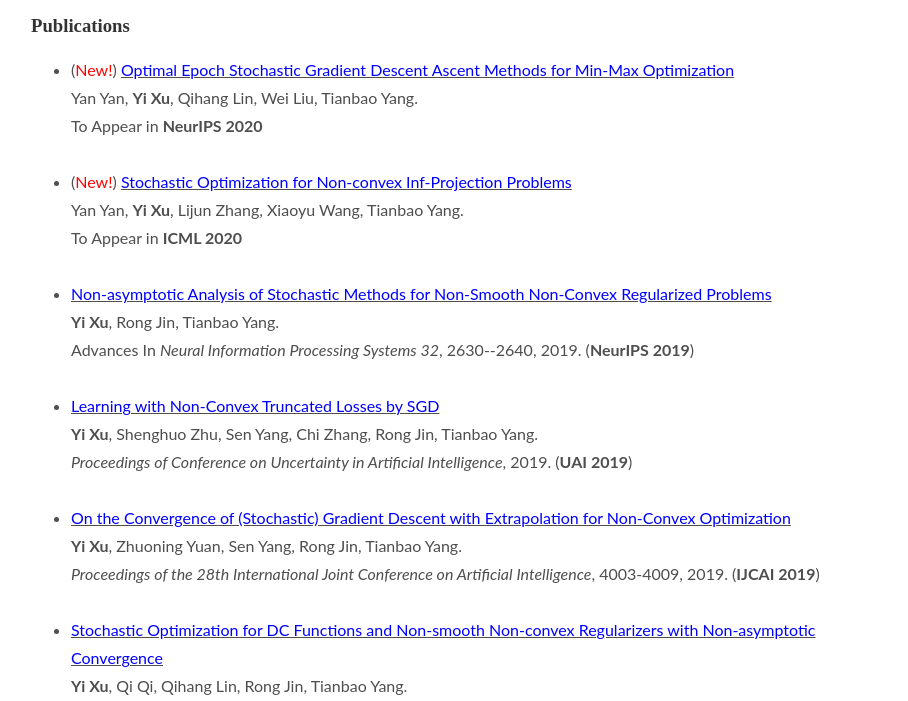
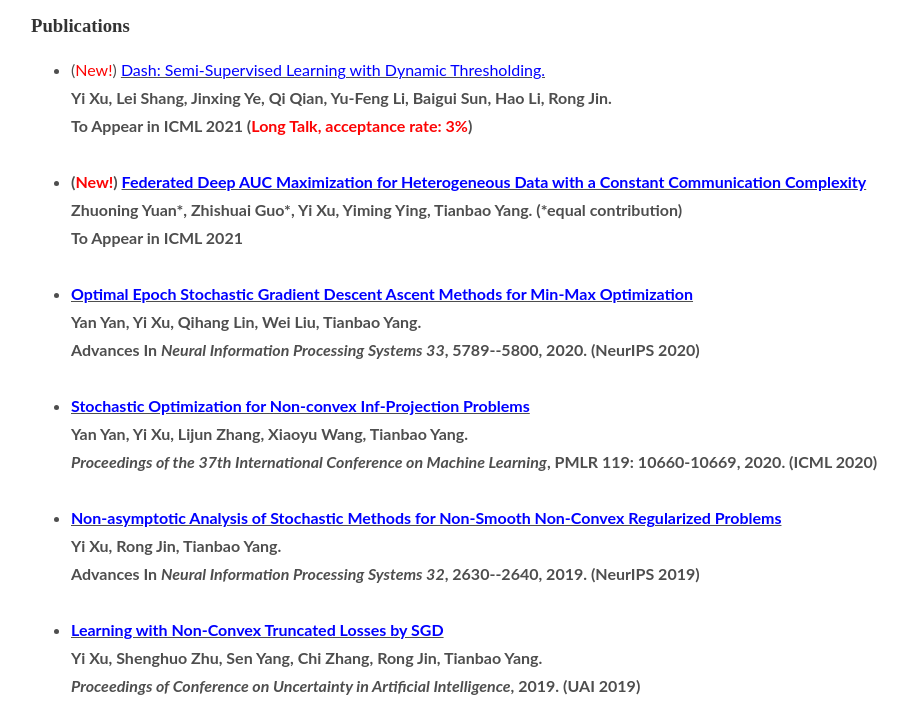
Before and after one commit to yxu71/yxu71.github.io, a plain HTML site: page index.html in a window 1280 px wide. Shown: the part 1161-1862 px from the top of the page, without its empty margins (184-1092 px from the left). Drawn offline with Linux system fonts and the light colour scheme.

Commit message:
Update index.html

```diff
--- a/index.html
+++ b/index.html
@@ -163,18 +163,35 @@
     <h3>Publications</h3>
 <ul>
 
-
 	<li>(<FONT COLOR="#FC0404">New!</font>)
-                <a href="https://arxiv.org/abs/2002.05309"><font color="#0000FF">Optimal Epoch Stochastic Gradient Descent Ascent Methods for Min-Max Optimization</font></a><br>
-                Yan Yan, <b>Yi Xu</b>, Qihang Lin, Wei Liu, Tianbao Yang.<br>
-                To Appear in <b>NeurIPS 2020</b>
+                <a href="https://yxu71.github.io"><font color="#0000FF">Dash: Semi-Supervised Learning with Dynamic Thresholding.</font></a><br>
+                <b>Yi Xu<b>, Lei Shang, Jinxing Ye, Qi Qian, Yu-Feng Li, Baigui Sun, Hao Li, Rong Jin.<br>
+                To Appear in <b>ICML 2021</b> (<FONT COLOR="#FC0404">Long Talk, acceptance rate: 3%</font>)
                 <br><br>
             </li>
 
-<li>(<FONT COLOR="#FC0404">New!</font>)
+		<li>(<FONT COLOR="#FC0404">New!</font>)
+                <a href="https://arxiv.org/abs/2102.04635"><font color="#0000FF">Federated Deep AUC Maximization for Heterogeneous Data with a Constant Communication Complexity</font></a><br>
+                Zhuoning Yuan*, Zhishuai Guo*, <b>Yi Xu<b>, Yiming Ying, Tianbao Yang. (*equal contribution)<br>
+                To Appear in <b>ICML 2021</b>
+                <br><br>
+            </li>
+
+
+
+
+
+	<li>
+                <a href="https://arxiv.org/abs/2002.05309"><font color="#0000FF">Optimal Epoch Stochastic Gradient Descent Ascent Methods for Min-Max Optimization</font></a><br>
+                Yan Yan, <b>Yi Xu</b>, Qihang Lin, Wei Liu, Tianbao Yang.<br>
+                Advances In <em>Neural Information Processing Systems 33</em>, 5789--5800, 2020. (<b>NeurIPS 2020</b>)
+                <br><br>
+            </li>
+
+<li>
         <a href="https://arxiv.org/abs/1908.09941"><font color="#0000FF">Stochastic Optimization for Non-convex Inf-Projection Problems</font></a><br>
         Yan Yan,  <b>Yi Xu</b>, Lijun Zhang, Xiaoyu Wang, Tianbao Yang.<br>
-        To Appear in <b>ICML 2020</b>
+        <em>Proceedings of the 37th International Conference on Machine Learning</em>, PMLR 119: 10660-10669, 2020. (<b>ICML 2020</b>)
         <br><br>
     </li>
 
@@ -185,7 +202,6 @@
         Advances In <em>Neural Information Processing Systems 32</em>, 2630--2640, 2019. (<b>NeurIPS 2019</b>)
         <br><br>
     </li>
-
 
 
 
```
